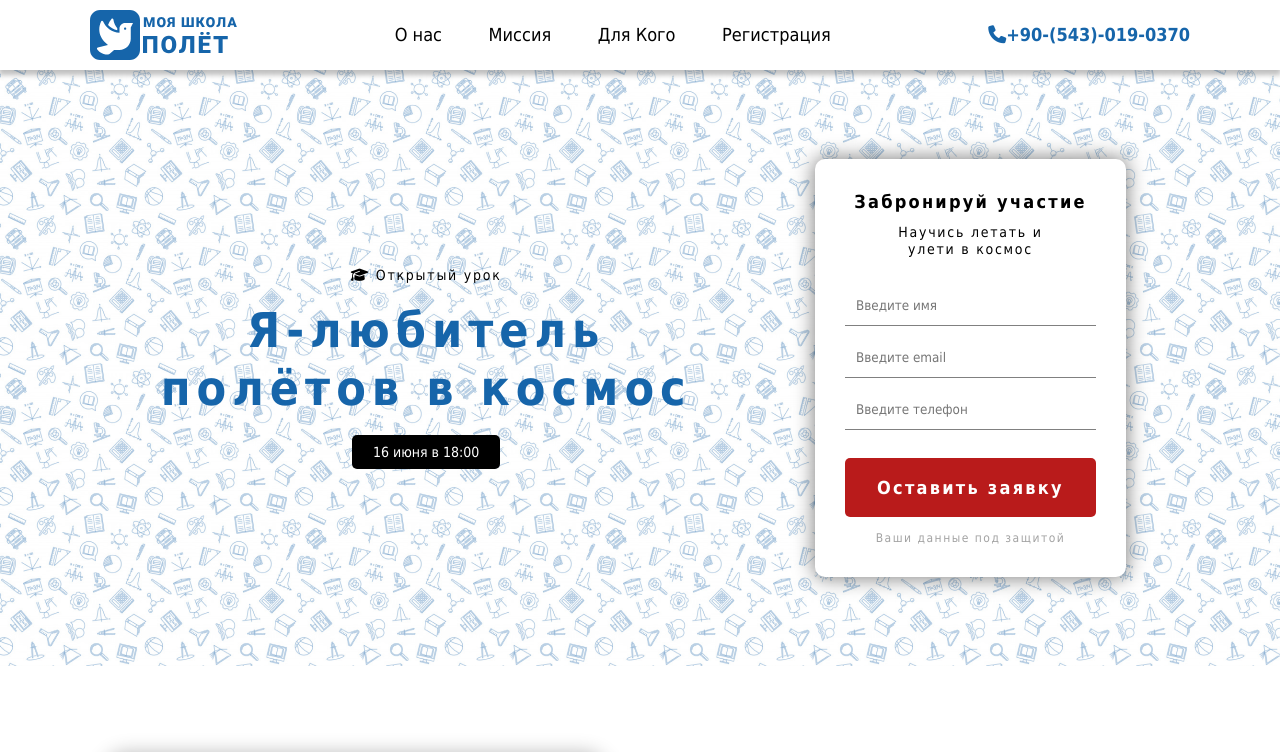
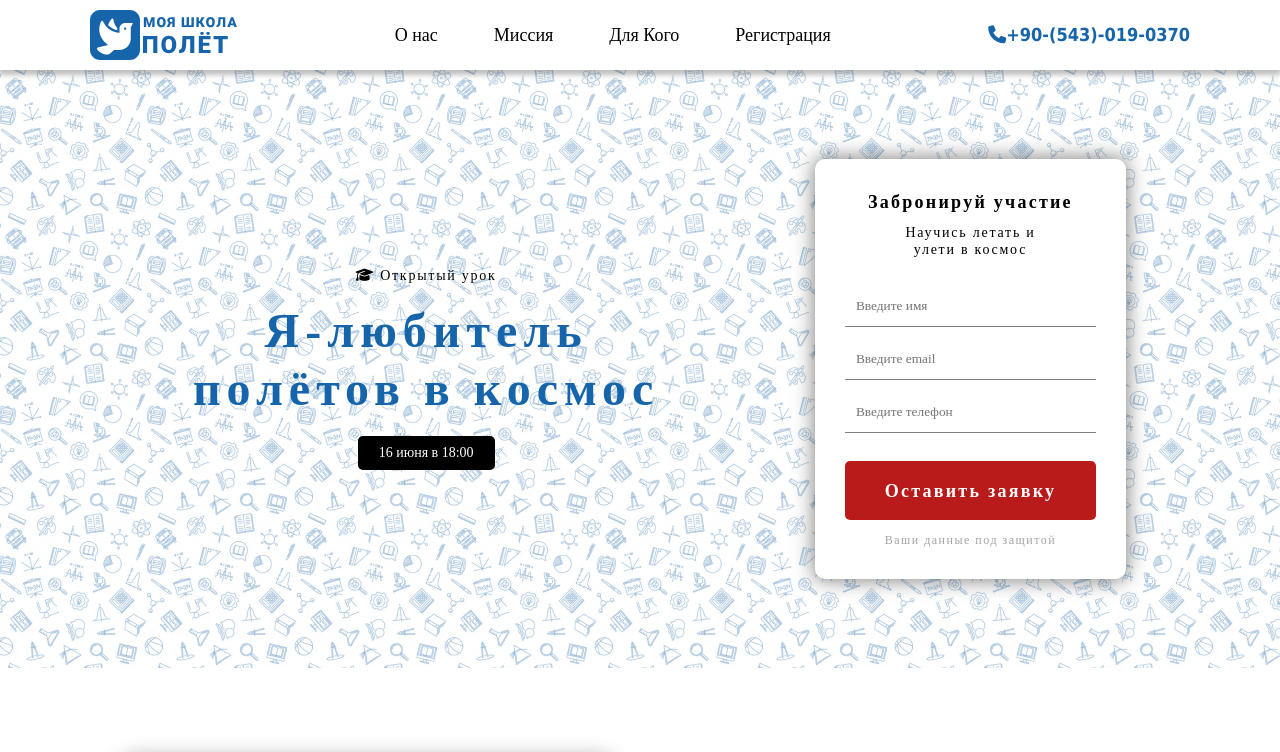
Before and after one commit to yayorik/sf, a plain HTML site: page index.html in a window 1280 px wide. Shown: the top 752 px of the page. Drawn offline with Linux system fonts and the light colour scheme.

Commit message:
font-family

```diff
--- a/css/style.css
+++ b/css/style.css
@@ -1,6 +1,6 @@
 /*----------Спецификация----------*/
-body{
-    font-family: Tahoma;
+body
+    font-family: Verdana, Geneva, Tahoma, sans-serif;
     font-style: normal;
     font-weight: normal;
 }
```
